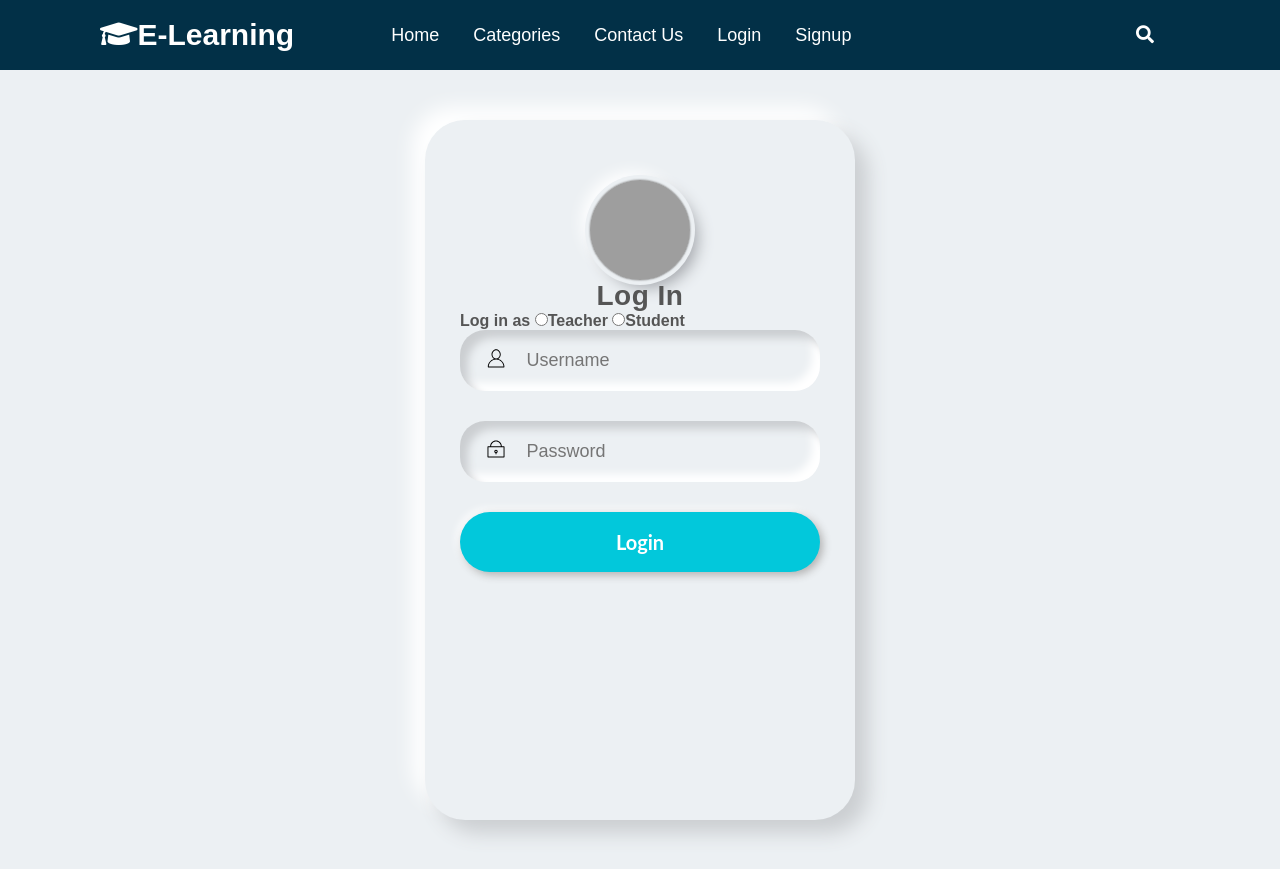
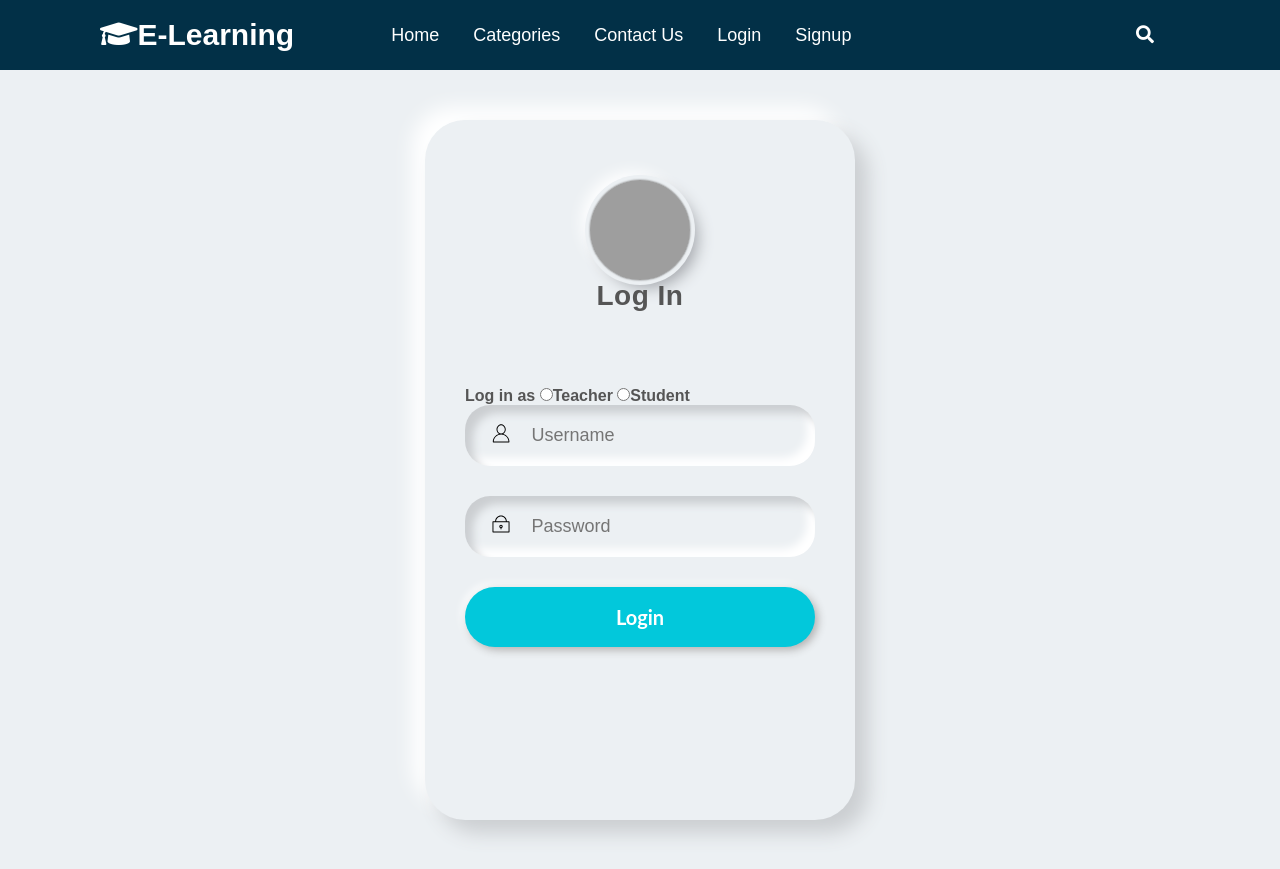
Before and after one commit to devyneX/E-learning, a Flask app: page /login in a window 1280 px wide. Shown: the top 869 px of the page. Run offline with Flask 2, Linux system fonts and the light colour scheme; parts of the project's set-up code (start-up, migrations or seed data) failed here and were passed over; some libraries are stand-ins or nearby versions; grey boxes are pictures that could not be loaded.

Commit message:
fixed a bug

```diff
--- a/website/static/style.css
+++ b/website/static/style.css
@@ -577,7 +577,7 @@ nav .content .links{
   font-size: 28px;
   letter-spacing: 0.5px;
 }
-.login_content,{
+.login_content{
   width: 100%;
   padding: 75px 5px 5px 5px;
 }
```
